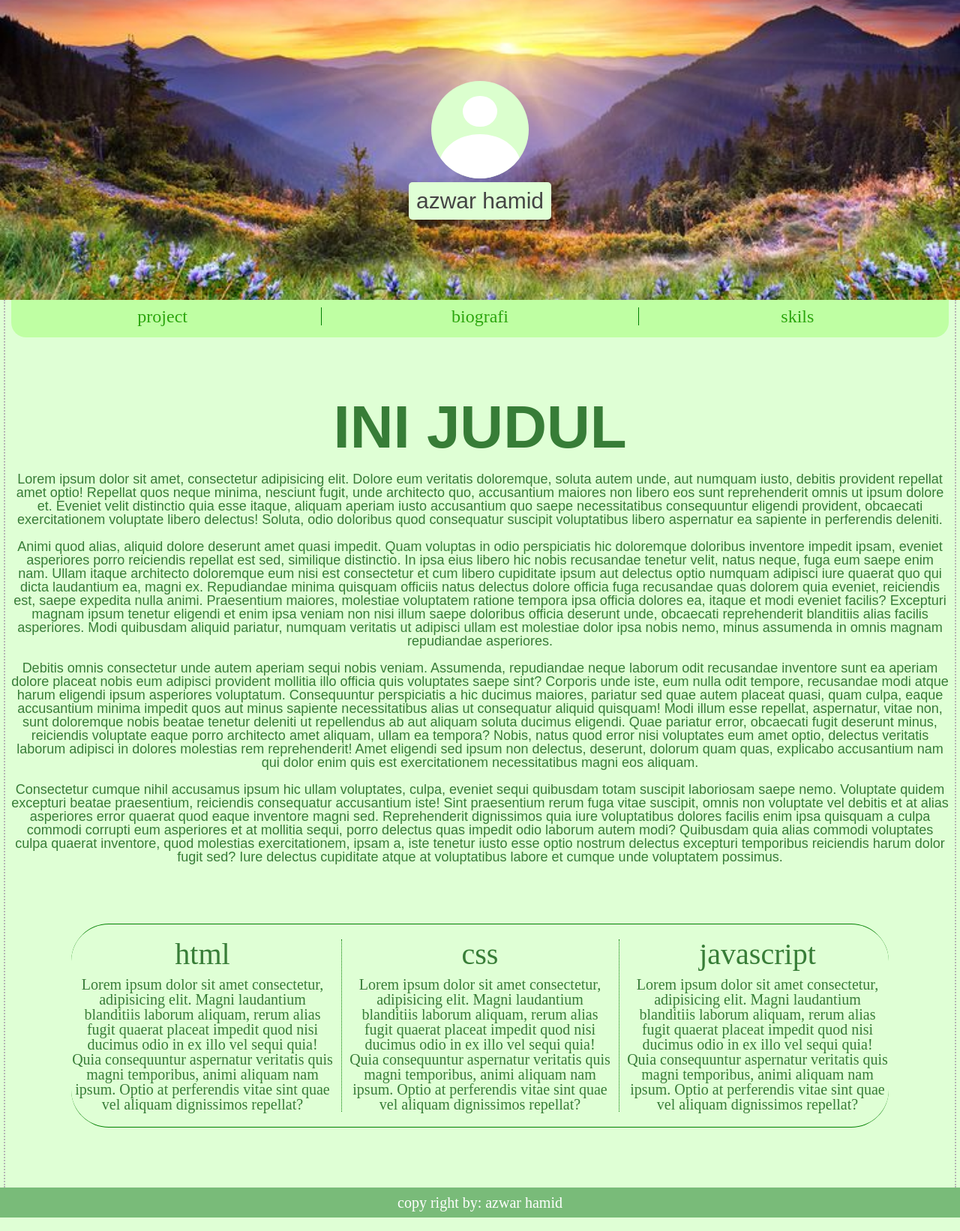
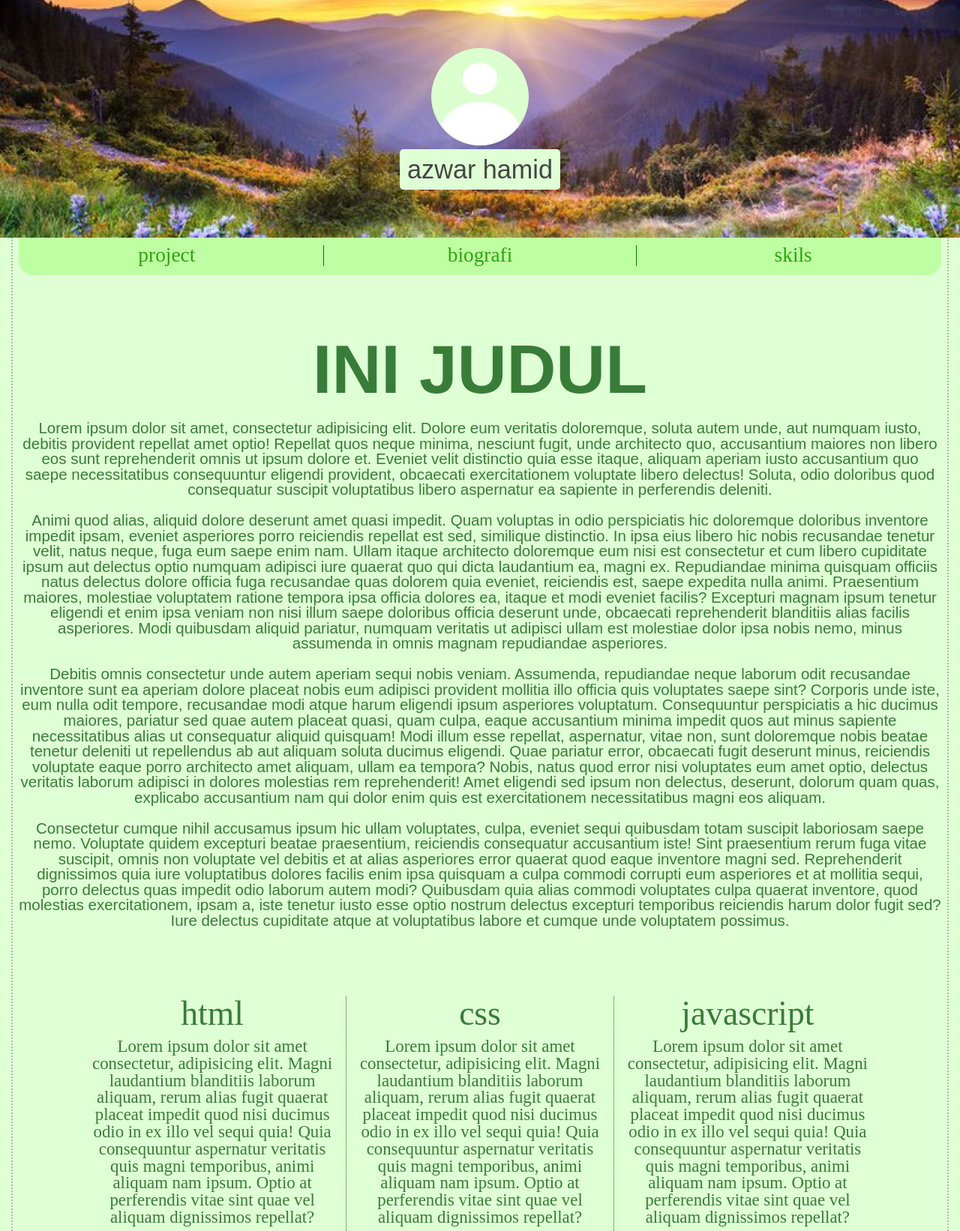
Before and after one commit to ajoKinali03/latihan-css-sintaks, a plain HTML site: page index.html in a window 1280 px wide. Shown: the top 1642 px of the page at 75% size. Drawn offline with Linux system fonts and the light colour scheme.

Commit message:
membuat halaman responsif

```diff
--- a/style.css
+++ b/style.css
@@ -8,7 +8,7 @@
     --main-width: 100vw;
     --main-height: 100vh;
     --main-bg-color: rgb(223, 255, 213);
-    font-size: 20px;
+    font-size: calc(1vw + 10px);
     color: rgb(55, 125, 55);
 }
 
@@ -33,11 +33,11 @@ body{
     background-size: cover;
     background-position: 0 60%;
     width: 100%;
-    height: 400px;
-    /* background-color: black; */
+    /* height: 300px; */
 }
 
 .header .profile{
+    margin-top: 5vw;
     width: 130px;
     height: 130px;
     background-color: rgb(219, 255, 206);
@@ -66,6 +66,7 @@ body{
 }
 
 .header .profile-name{
+    margin-bottom: 5vw;
     margin-top: 5px;
     padding: 10px;
     box-sizing: border-box;
@@ -85,6 +86,7 @@ body{
 
 
 .container-content{
+    width: calc(var(--main-width) - 30px);
     box-sizing: border-box;
     padding: 0 8px;
     margin: 0 5px;
@@ -141,14 +143,10 @@ body{
 
 
 .container-content .skill{
-    border-top:solid .8px green;
-    border-bottom:solid .8px green;
-    border-radius: 50px;
     margin: 4rem;
     column-count: 3;
     column-rule: dotted 1px green;
     text-align: center;
-    padding: 20px 0;
 }
 
 .container-content .skill div h2{
@@ -156,7 +154,9 @@ body{
     margin-bottom: 10px;
 }
 
-
+.css, .javascript{
+    margin-top: 2rem;
+}
 
 .footer{
     width: 100%;
@@ -168,6 +168,22 @@ body{
     justify-content: center;
     align-items: center;
 }
+
+
+@media screen and (max-width: 900px){
+    .header .profile{width: 90px; height: 90px;}
+    .header .profile-name{font-size: .8rem;}
+    .container-content .skill{column-count: 1;}
+    .container-content .skill div{border-bottom: solid 1px green; padding-bottom: 20px;}
+    .nav-bar{height: 40px;}
+}
+
+@media screen and (max-width: 600px){
+    .header .profile{width: 40px; height: 40px;}
+    .header .profile-name{font-size: .4rem;}
+    .nav-bar{height: 35px;}
+}
+
 
 
 
```
